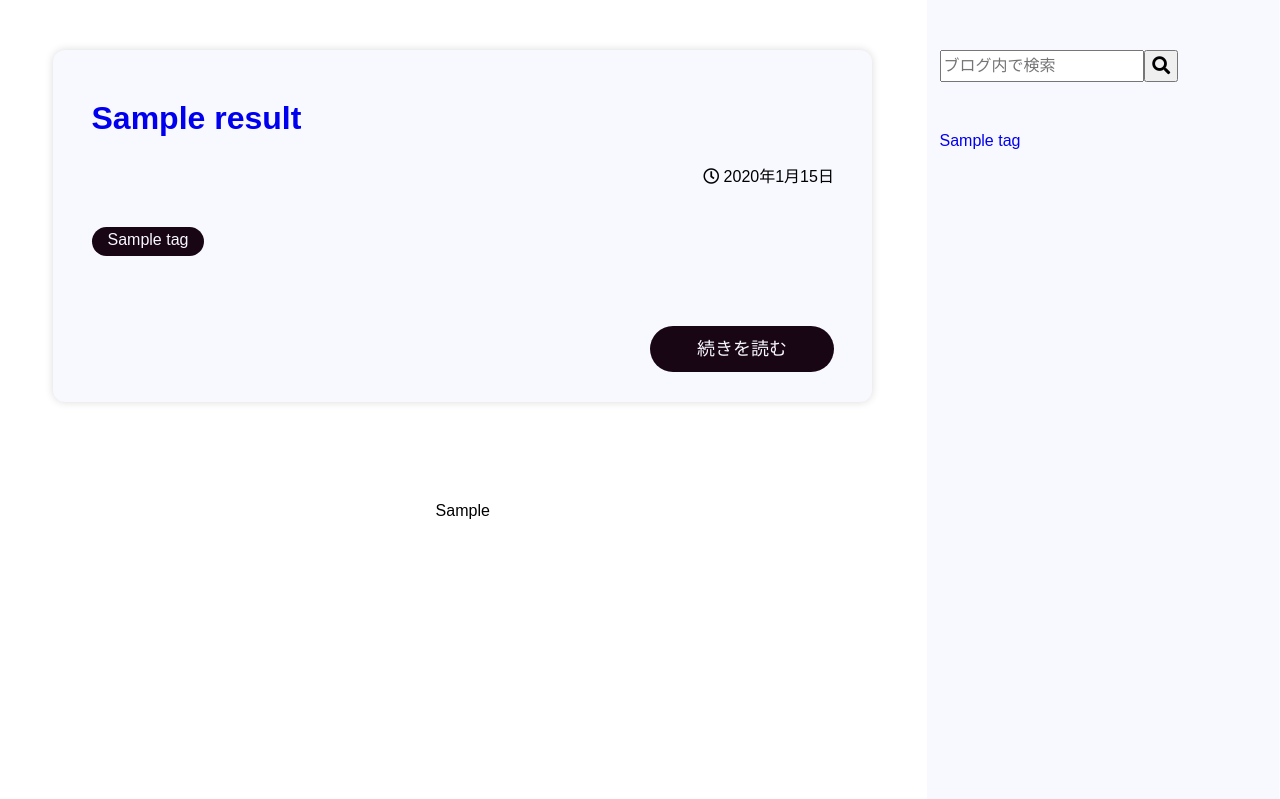
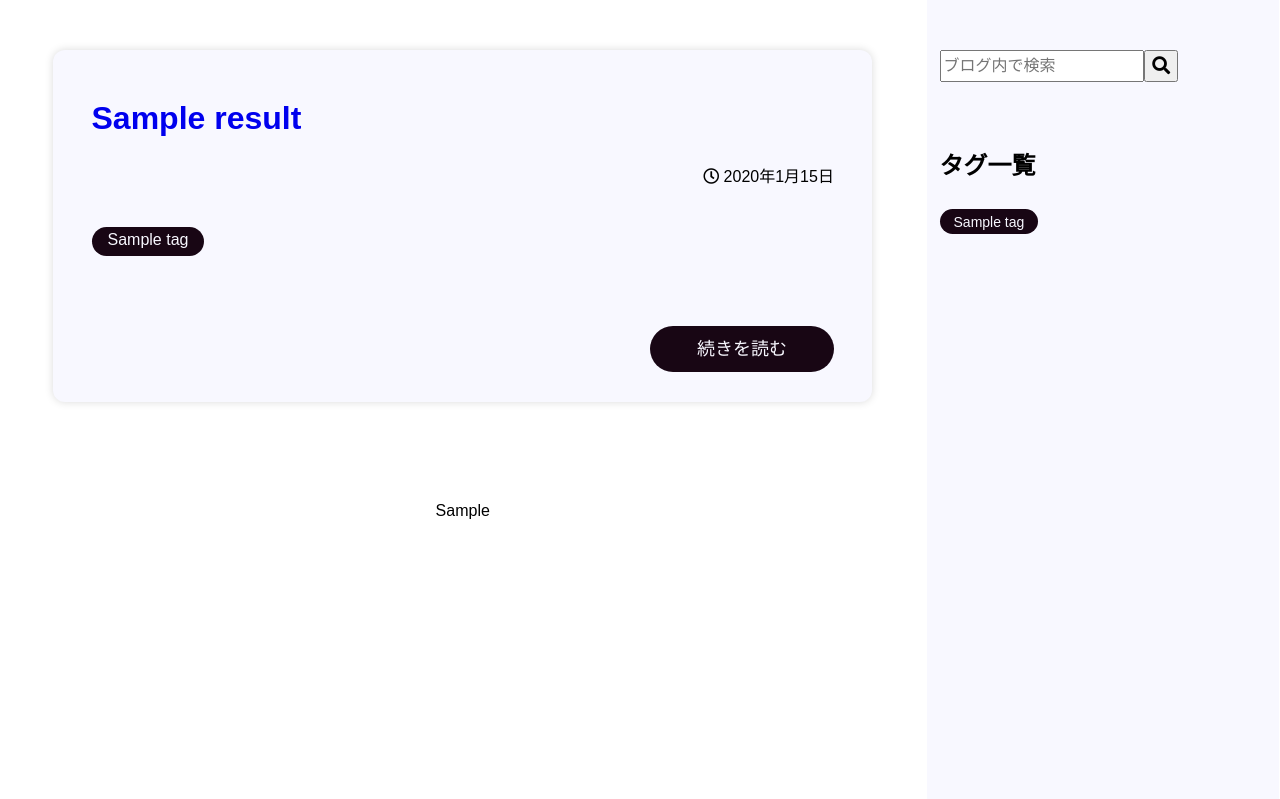
Before and after one commit to the-bears-field/Docker_LEMP_blog, a PHP site: template www/html/views/indexView.php in a window 1280 px wide. Shown: the part 60-859 px from the top of the page. Run offline with PHP 8.4, Linux system fonts and the light colour scheme; the template is opened without the code that fills it: most values are stand-ins (such as "Sample title", 1, 10 or a date in 2020); data that the repository does not hold is empty; style sheets or scripts are compiled from the project's sources; some libraries are stand-ins or nearby versions.

Commit message:
トップページのサイドバー内の構造、デザインを修正

```diff
--- a/www/html/assets/stylesheets/styles.css
+++ b/www/html/assets/stylesheets/styles.css
@@ -335,8 +335,8 @@
     }
 
     .right-sidebar__inner {
+        margin: 50px auto 0 1vw;
         width: 200px;
-        margin: 50px auto 0 1vw;
     }
 
     .left-sidebar__inner {
@@ -344,11 +344,27 @@
         margin: 0;
     }
 
-    .search {
+    .sidebar__search {
         flex-wrap: nowrap;
         justify-content: flex-start;
         margin-right: 50px;
         width: 20vw;
+    }
+
+    .sidebar__tags {
+        align-content: space-around;
+        align-items: baseline;
+        flex-wrap: wrap;
+    }
+
+    .sidebar__tags-item {
+        background-color: #180614;
+        border-radius: 2em;
+        color: ghostwhite;
+        display: inline-block;
+        font-size: 14px;
+        margin: 10px 10px 0 0;
+        padding: 0.3em 1em;
     }
 
     .search__input {
--- a/www/html/views/indexView.php
+++ b/www/html/views/indexView.php
@@ -95,15 +95,18 @@
 </main>
 <aside class="sidebar right-sidebar">
     <div class="sidebar__inner right-sidebar__inner">
-        <form class="search flex-direction-row" method="get" action="/">
+        <form class="sidebar__search search flex-direction-row" method="get" action="/">
             <input type="search" class="search__input" name="searchWord" placeholder="ブログ内で検索">
             <button class="search__button fas fa-search" type="submit"></button>
         </form>
     </div>
     <div class="sidebar__inner right-sidebar__inner flex-direction-column">
-        <? foreach($tagsList as $tag) : ?>
-        <a href="/?tag=<? echo $tag?>"><? echo $tag; ?></a>
-        <? endforeach ?>
+        <h2 class="sidebar__caption">タグ一覧</h2>
+        <div class="sidebar__tags flex-direction-row">
+            <? foreach($tagsList as $tag) : ?>
+            <a class="sidebar__tags-item" href="/?tag=<? echo $tag?>"><? echo $tag; ?></a>
+            <? endforeach ?>
+        </div>
     </div>
 </aside>
 <footer class="footer">
```
